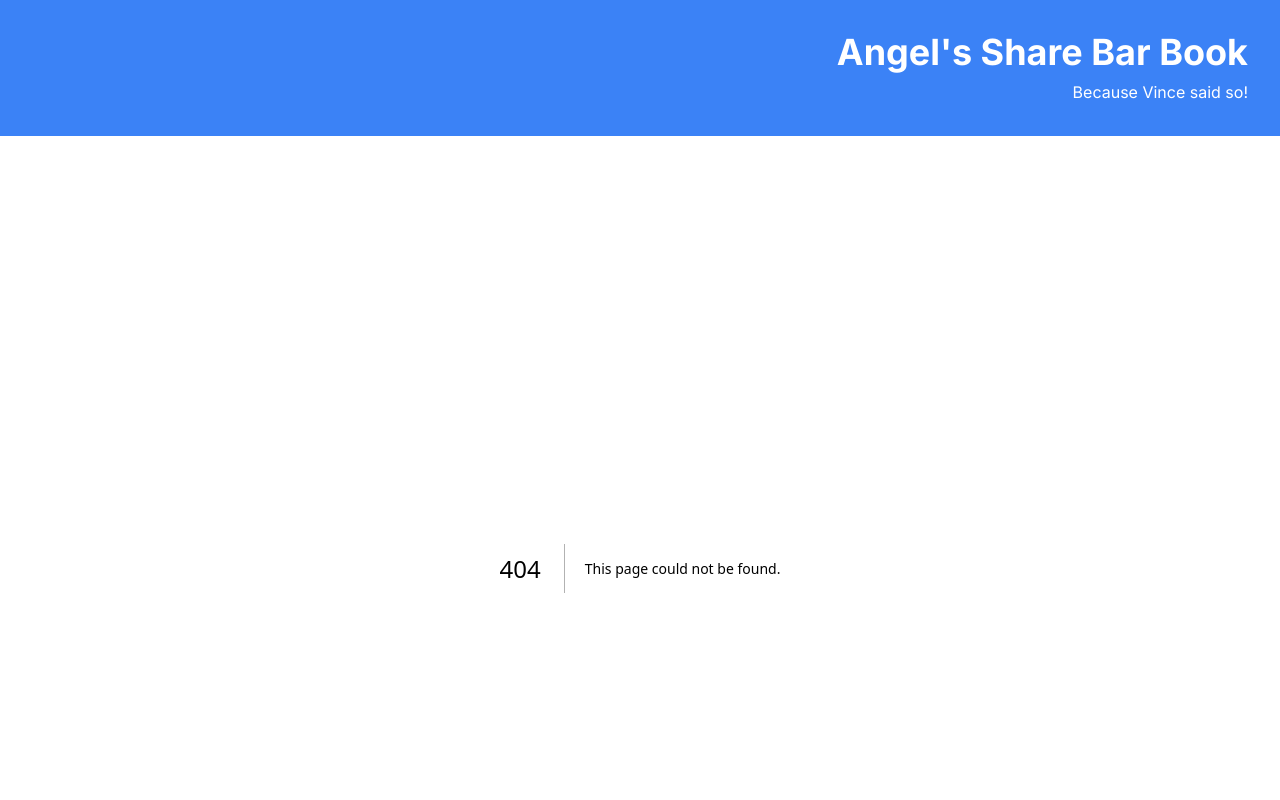
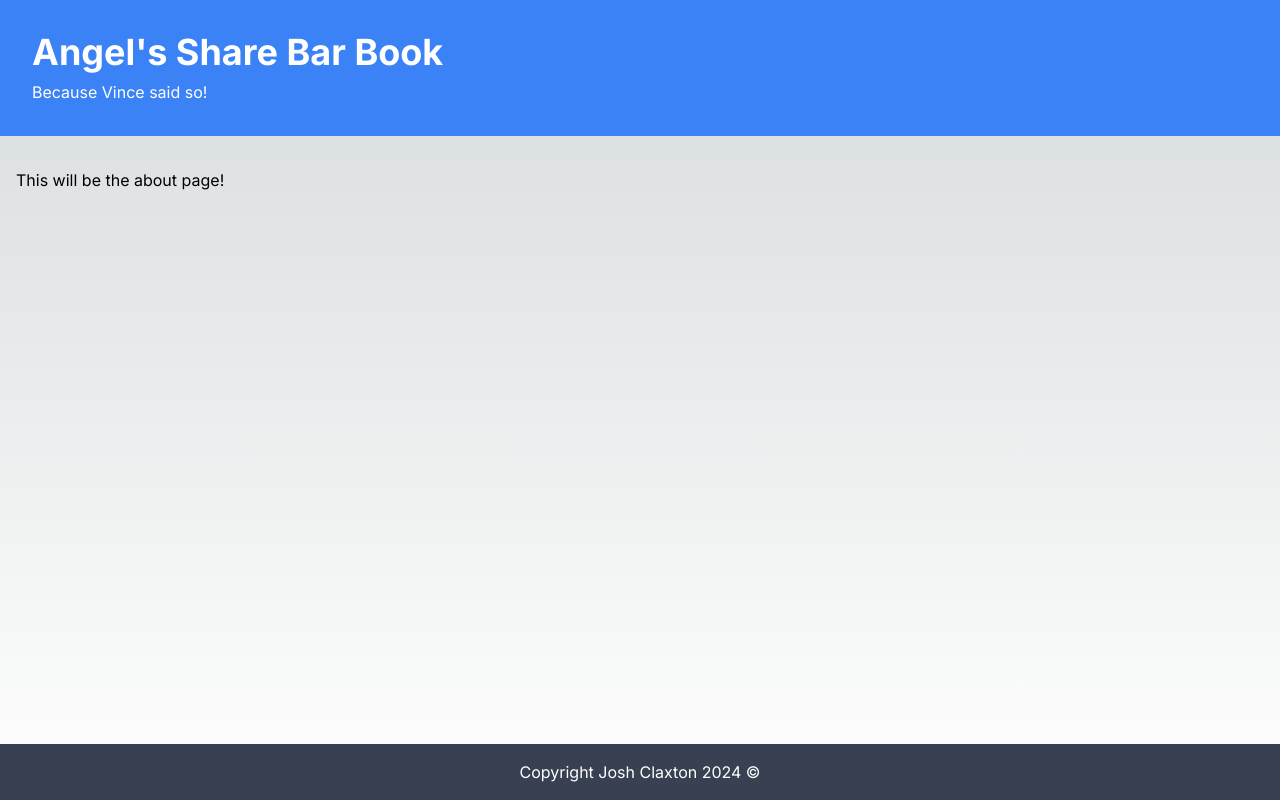
Before and after one commit to bowdumb/angels-share, a Next.js app: page /about in a window 1280 px wide. Before the commit this address had no page. Shown: the top 800 px of the page. Built offline with nearby package versions, Linux system fonts and the light colour scheme.

Commit message:
Created a boilerplate About page to provide general information on the project. Page will be accessible via a navbar link in the header.

```diff
--- /dev/null
+++ b/src/app/about/page.js
@@ -0,0 +1,7 @@
+export default function () {
+    return (
+        <div>
+            <p>This will be the about page!</p>
+        </div>
+    )
+}
--- a/src/app/components/footer.js
+++ b/src/app/components/footer.js
@@ -1,7 +1,7 @@
 export default function Footer() {
     return (
         <footer className="bg-gray-700 text-white text-center p-4">
-            This is the footer
+            Copyright Josh Claxton 2024 ©
         </footer>
     );
 }
--- a/src/app/components/header.js
+++ b/src/app/components/header.js
@@ -1,6 +1,6 @@
 export default function Header() {
     return (
-        <header className="bg-blue-500 text-white text-end p-8">
+        <header className="bg-blue-500 text-white text-start p-8">
             <h1 className="text-4xl font-bold">Angel's Share Bar Book</h1>
             <p className="mt-2">Because Vince said so!</p>
         </header>
```
